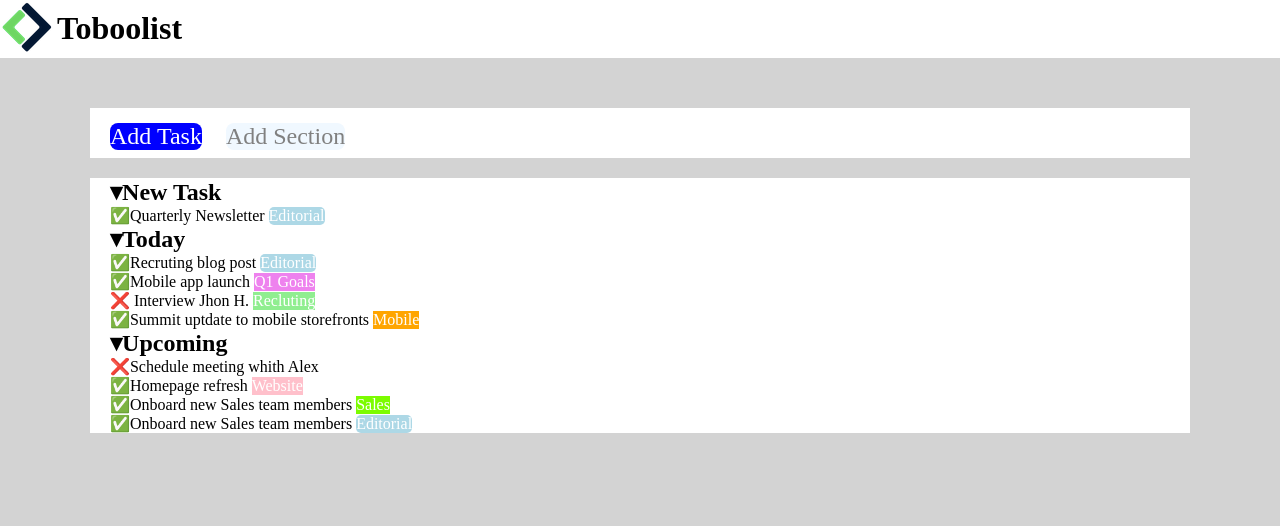
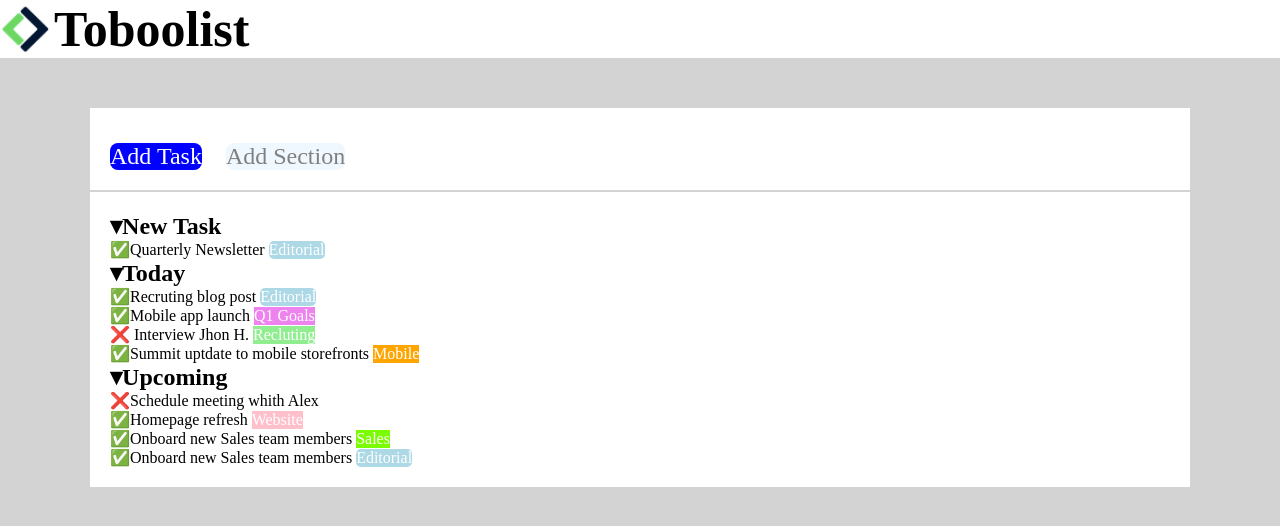
Before and after one commit to AdrianBottini/html-css-toboolist, a plain HTML site: page index.html in a window 1280 px wide. Drawn offline with Linux system fonts and the light colour scheme.

Commit message:
modifiche

```diff
--- a/css/style.css
+++ b/css/style.css
@@ -1,6 +1,7 @@
 * {
     margin: 0;
     padding: 0;
+    box-sizing: border-box;
 }
 
 header {
@@ -8,7 +9,6 @@ header {
 }
 
 .container {
-    background-color: white;
     width: 1100px;
     height: 50px;
     margin-right: auto;
@@ -17,34 +17,31 @@ header {
     text-align: left;
 }
 
-.container2 {
+.wrapper {
+    padding: 20px;
+    margin-top: 20px;
+    margin-bottom: 2px;
     background-color: white;
-    width: 1100px;
-    margin-right: auto;
-    margin-left: auto;
-    text-align: left;
-    margin-top: 1px;
-}
-
-.wrapper {
-    margin: 20px;
 }
 
 .wrapper2 {
-    margin: 20px;
+    padding: 20px;
+    background-color: white;
 }
 
 body {
     background-color: lightgrey;
 }
 
-.img.logo {
+.img-logo {
     vertical-align: middle;
+    width: 50px;
 }
 
 .titolo {
     display: inline;
-    vertical-align: 15px;
+    vertical-align: middle;
+    font-size: 50px;
 }
 
 .blue {
--- a/index.html
+++ b/index.html
@@ -17,9 +17,7 @@
         <div class="wrapper">
         <span class="blue">Add Task</span> <span class="white">Add Section</span>
         </div>
-    </div>
 
-    <div class="container2">
         <div class="wrapper2">
         <div class="titolo2">
             <strong>&blacktriangledown;New Task</strong>
```
